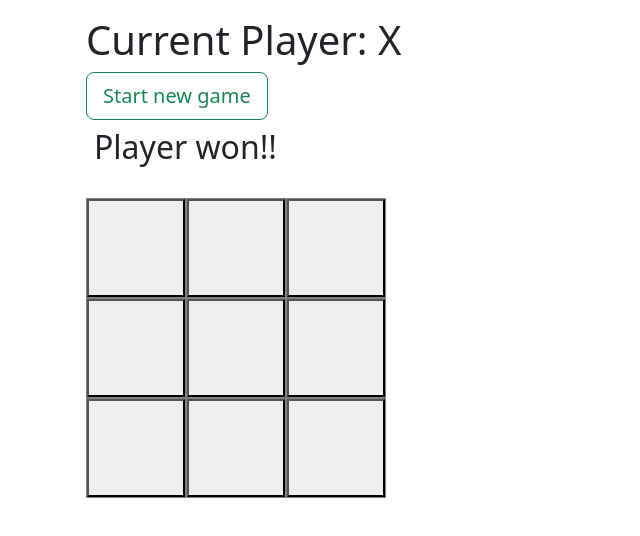
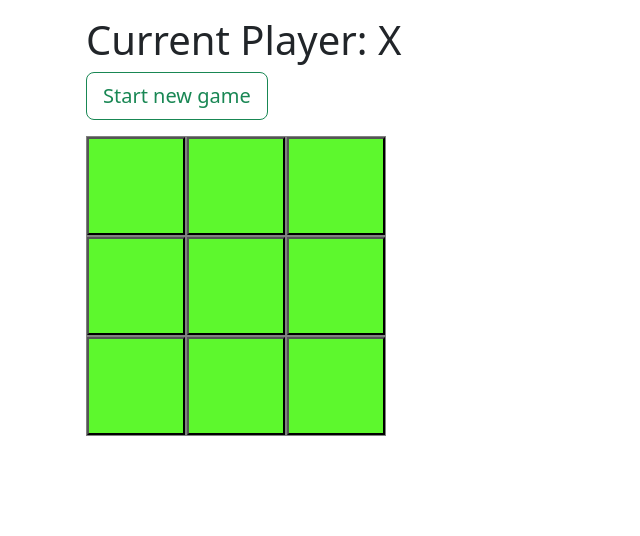
Before and after one commit to dav100ide/ng-tris, an Angular app: page / in a window 1280 px wide. Shown: the top 536 px of the page, without its empty margins (0-640 px from the left). Built offline with nearby package versions, Linux system fonts and the light colour scheme.

Commit message:
add background color 50%

```diff
--- a/src/app/components/board/board.component.html
+++ b/src/app/components/board/board.component.html
@@ -4,7 +4,7 @@
    Start new game
 </button>
 
-<h2 *ngIf="true" class="p-2">Player {{ winner }} won!!</h2>
+<h2 *ngIf="winner" class="p-2">Player {{ winner }} won!!</h2>
 
 <main>
    <app-square
--- a/src/app/components/square/square.component.scss
+++ b/src/app/components/square/square.component.scss
@@ -3,7 +3,14 @@ button {
    height: 100%;
    font-size: 2rem;
    font-family: fantasy;
-   color: #0c098b;
+   &.x {
+      background-color: #090836;
+      color: rgb(255, 198, 91);
+   }
+   &.o {
+      background-color: rgb(93, 248, 45);
+      color: rgb(243, 4, 4);
+   }
    &:disabled {
       opacity: 0.4;
    }
--- a/src/app/components/square/square.component.ts
+++ b/src/app/components/square/square.component.ts
@@ -3,7 +3,7 @@ import { Component, Input } from '@angular/core';
 @Component({
    selector: 'app-square',
    template: `
-      <button>
+      <button [ngClass]="value === 'X' ? 'x' : 'o'">
          {{ value }}
       </button>
    `,
@@ -11,4 +11,5 @@ import { Component, Input } from '@angular/core';
 })
 export class SquareComponent {
    @Input() value!: string;
+   @Input() isX!: boolean;
 }
```
